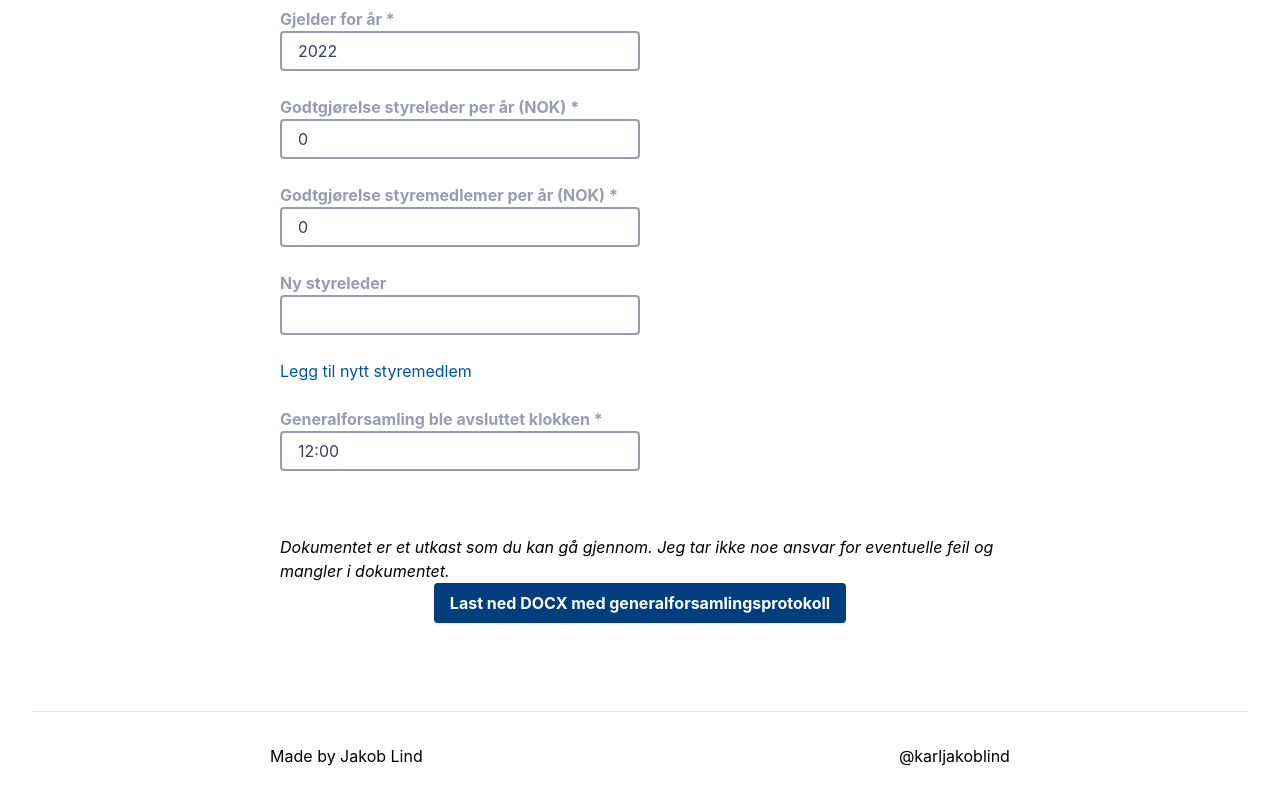
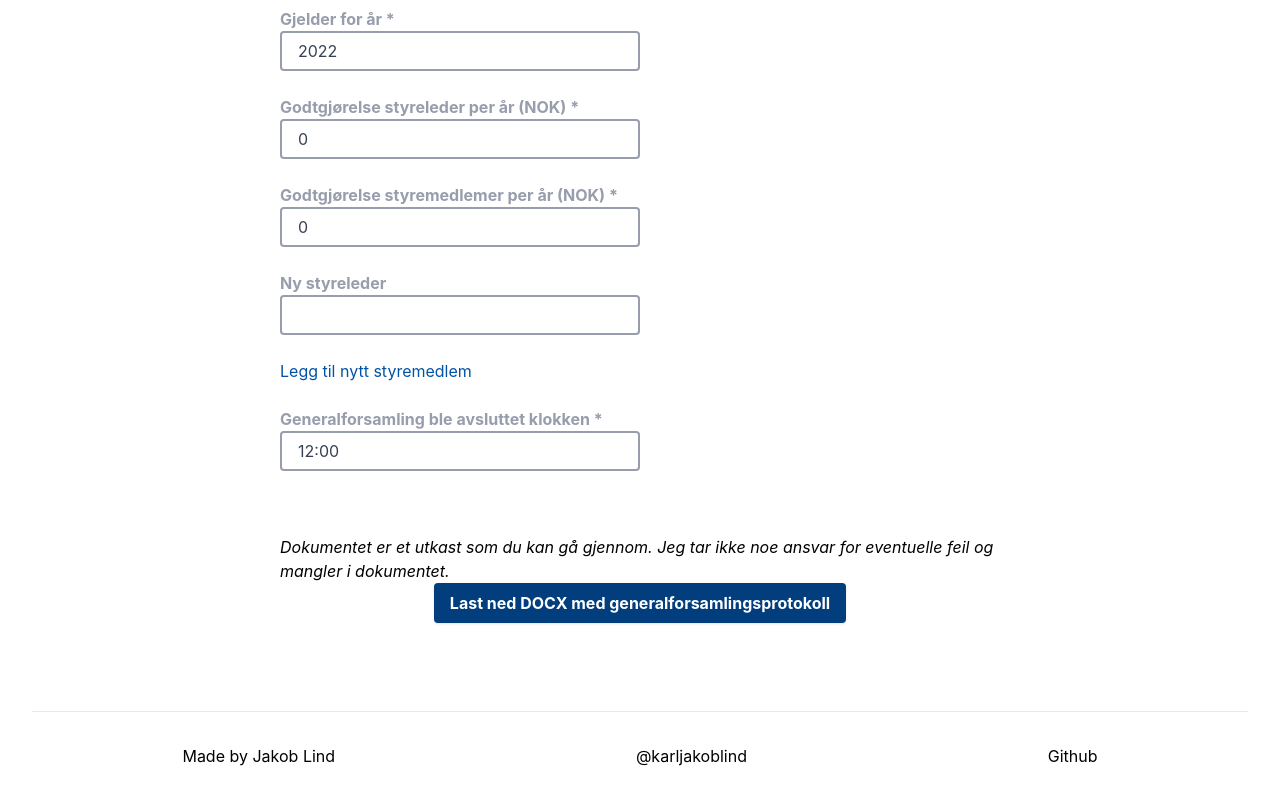
Before and after one commit to jakoblind/protokoll, a Next.js app: page / in a window 1280 px wide. Shown: the part 1122-1922 px from the top of the page. Built offline with nearby package versions, Linux system fonts and the light colour scheme.

Commit message:
add link to github

```diff
--- a/pages/index.js
+++ b/pages/index.js
@@ -362,6 +362,13 @@ export default function Home() {
         >
           @karljakoblind
         </a>
+        <a
+          href="https://github.com/jakoblind/protokoll"
+          target="_blank"
+          rel="noopener noreferrer"
+        >
+          Github
+        </a>
       </footer>
     </div>
   );
```
